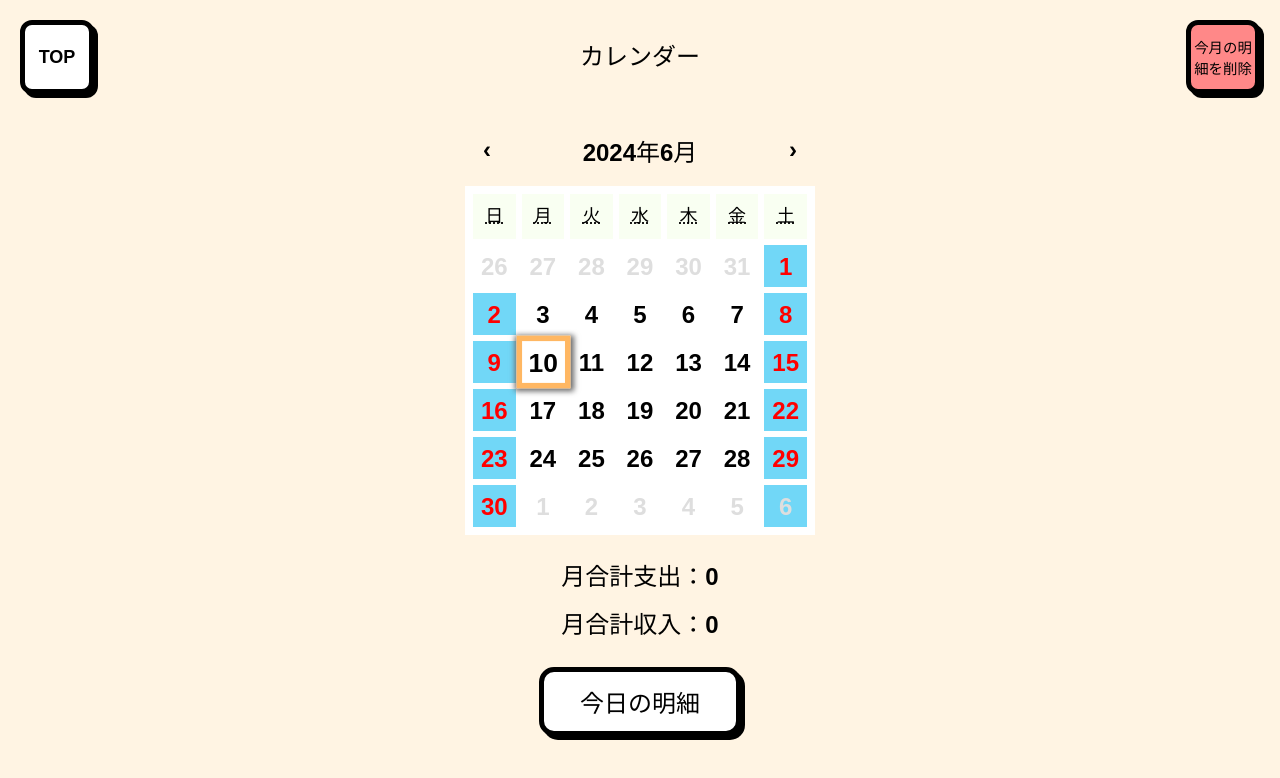
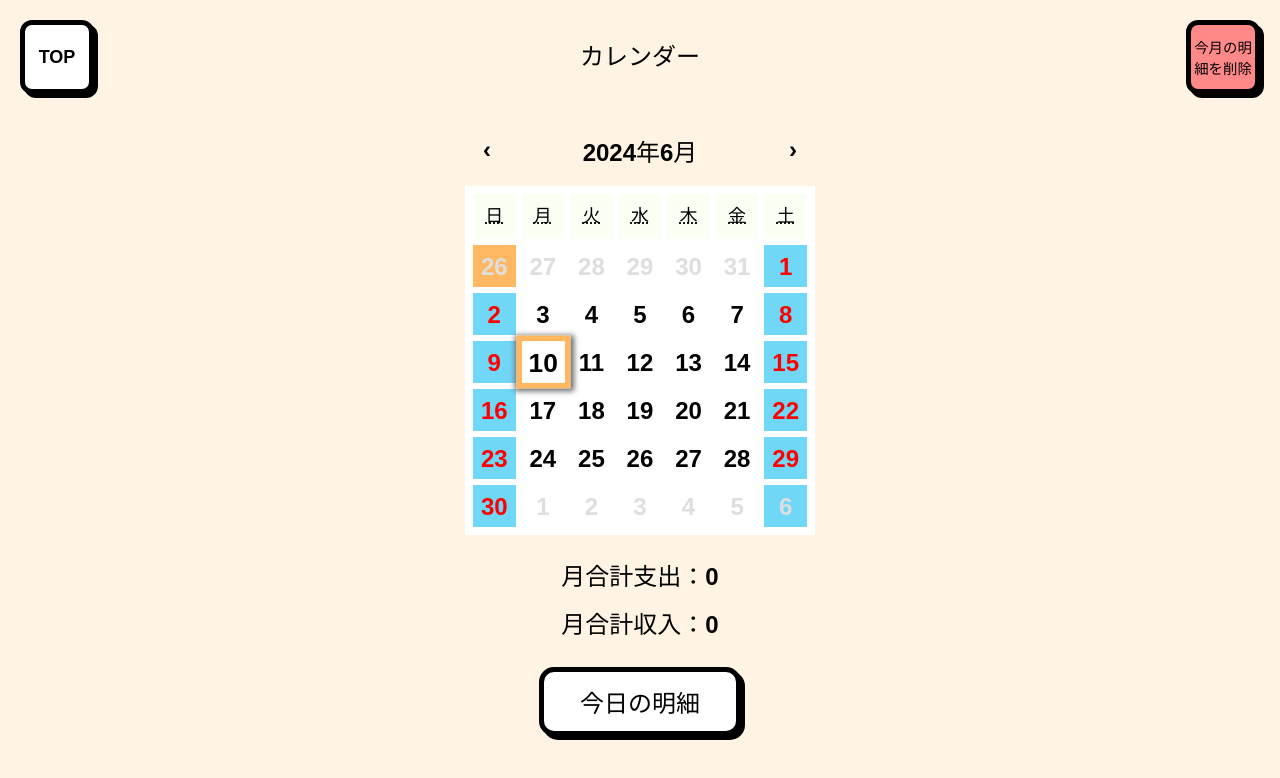
Before and after one commit to eddy87615/webapp-kakeibo, a React (Vite) app: page /CalendarPage in a window 1280 px wide. In both pictures the pointer is over the button 494 px from the left and 266 px from the top of the page. Shown: the top 778 px of the page. Built offline with nearby package versions, Linux system fonts and the light colour scheme.

Commit message:
calendar css update

```diff
--- a/src/components/CalendarPage.css
+++ b/src/components/CalendarPage.css
@@ -111,7 +111,7 @@
 
 .react-calendar__tile:enabled:hover,
 .react-calendar__tile:hover {
-  background-color: transparent !important;
+  background-color: #ffb762 !important;
 }
 .react-calendar__tile:enabled:focus {
   background-color: #ffb762 !important;
```
